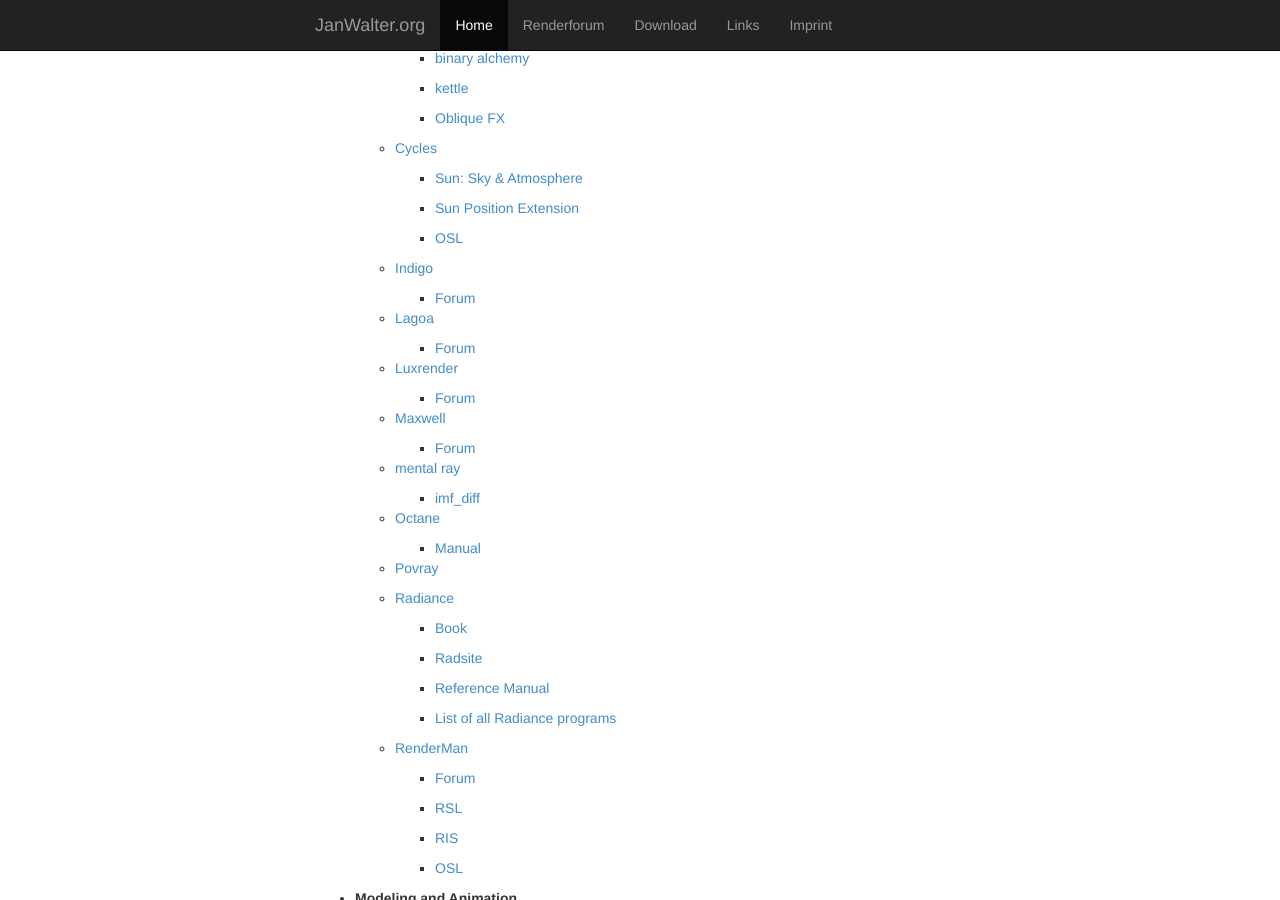
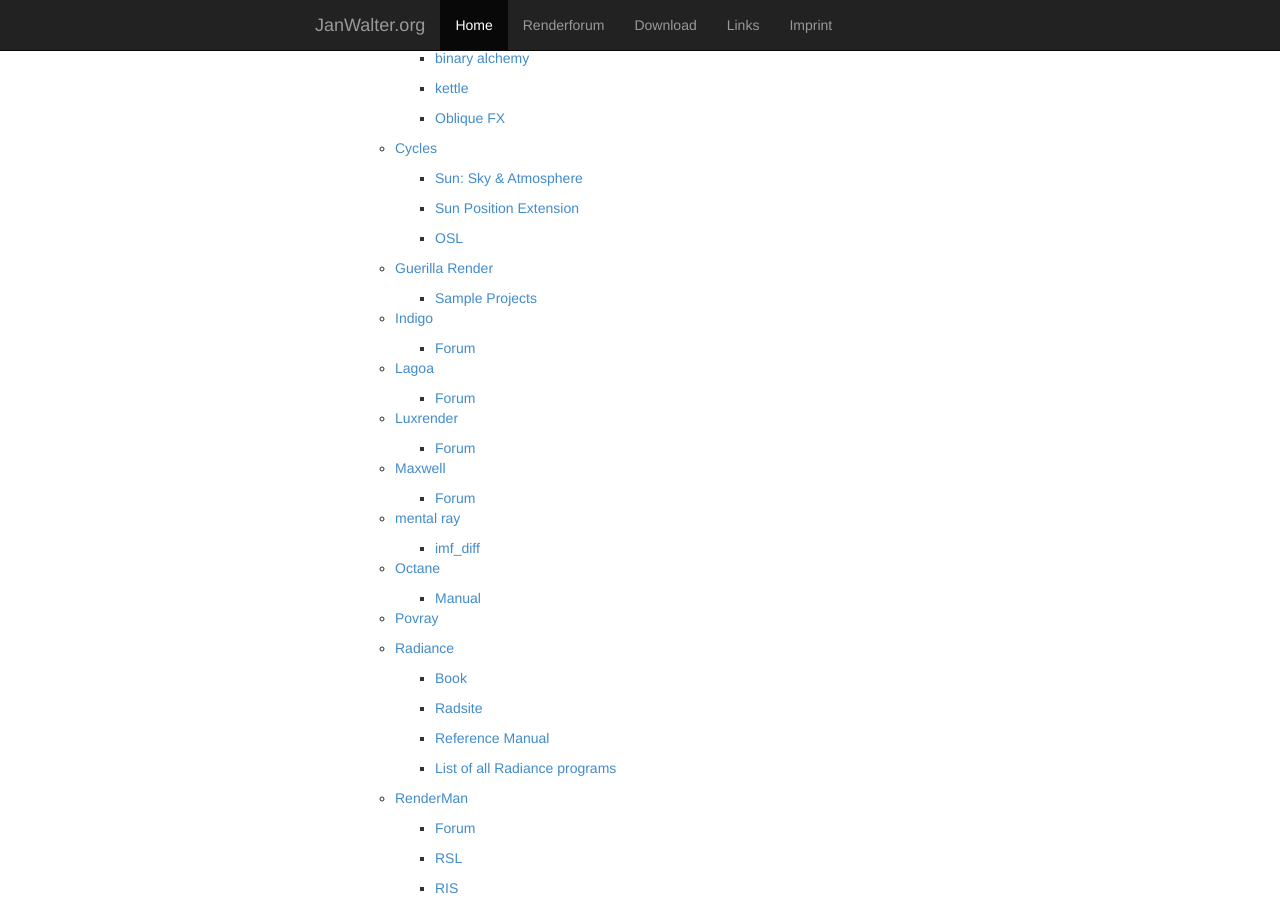
Before and after one commit to wahn/jan_walter_org, a Jekyll site: the page built from links/index.md, in a window 1280 px wide and 900 px high, scrolled down 962 px. Built offline with Jekyll 4.4.1, drawn with Linux system fonts in a browser that asks for light colours; Markdown is read by kramdown in place of the engine named in the settings.

Commit message:
Links for Guerilla Render.

```diff
--- a/links/index.md
+++ b/links/index.md
@@ -80,6 +80,10 @@
         + [Sun Position Extension](http://wiki.blender.org/index.php/Extensions:2.6/Py/Scripts/3D_interaction/Sun_Position)
 
         + [OSL](http://opensource.imageworks.com/?p=osl)
+
+    - [Guerilla Render](http://guerillarender.com)
+
+        + [Sample Projects](http://guerillarender.com/?page_id=583)
 
     - [Indigo](http://www.indigorenderer.com)
 
```
Also changed, not shown: other parts of links/index.md (+6 -0 lines).
